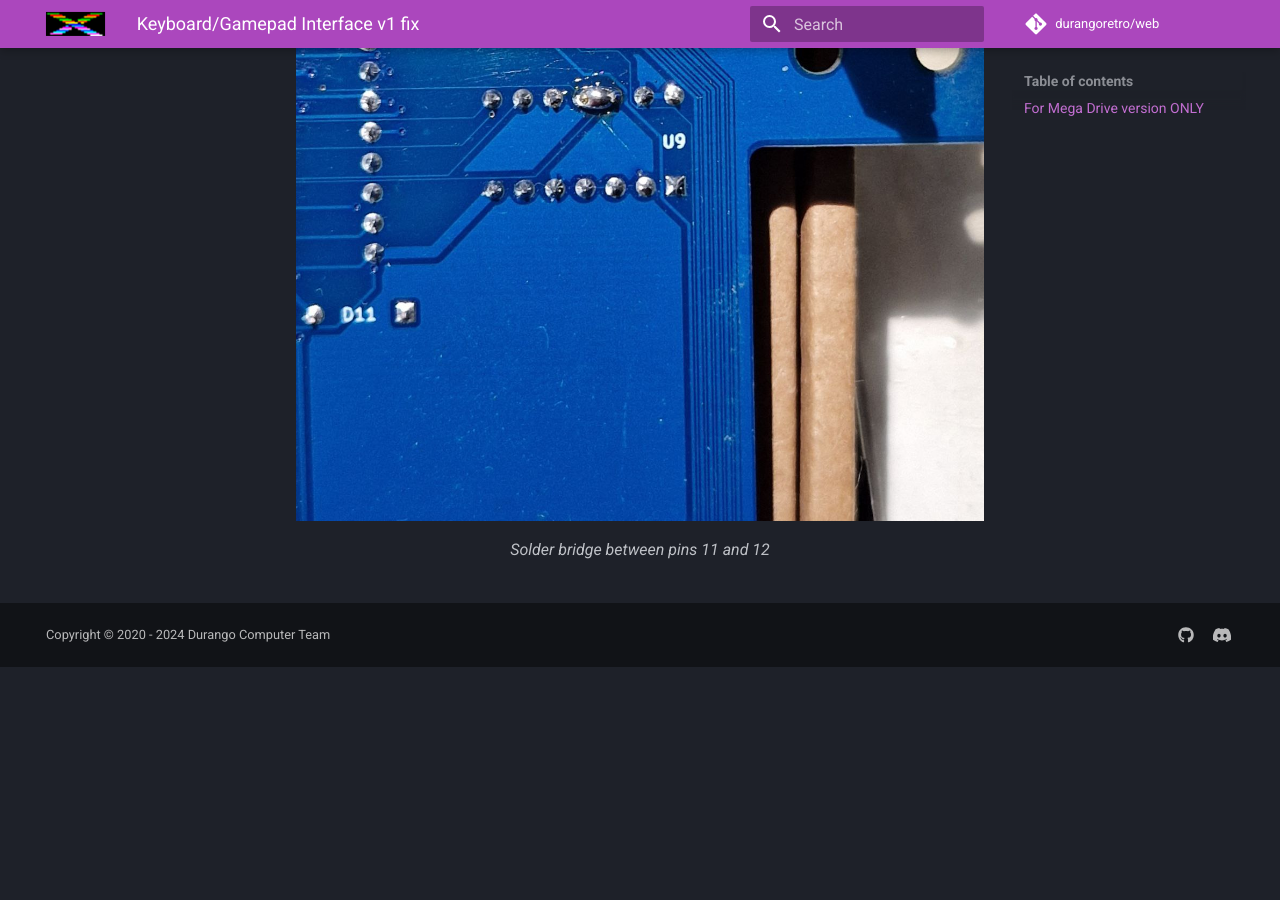
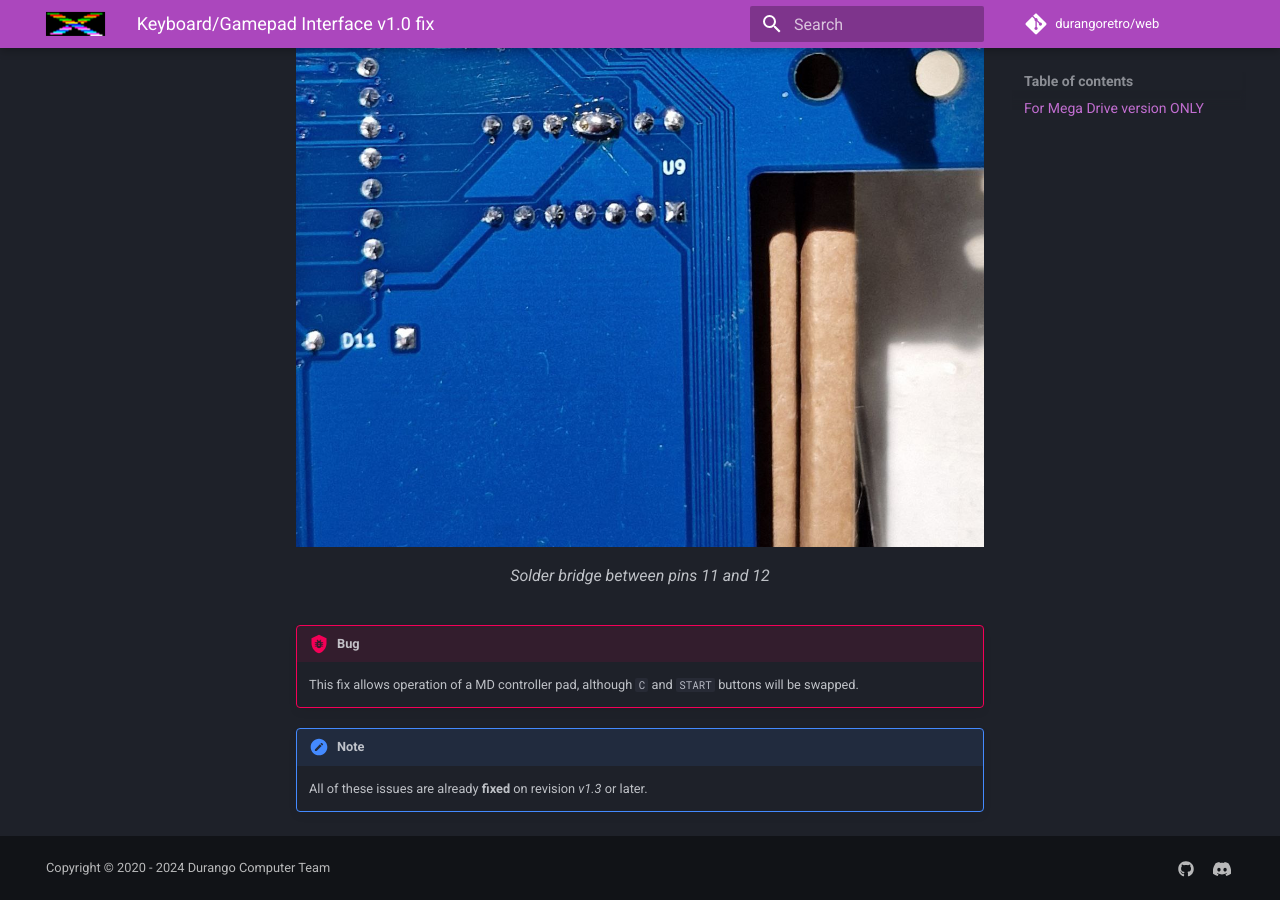
Before and after one commit to durangoretro/web, an MkDocs documentation site: the page built from docs/hardware/md_fix.md, in a window 1280 px wide and 900 px high, scrolled down 1540 px. Built offline with MkDocs 1.6.1 and Material for MkDocs 9.7.7, drawn with Linux system fonts in a browser that asks for light colours; comment, search, counter and statistics services are not loaded; before the commit the page ends 2207 px from its top, so only the background shows below that; some of the changed text lies outside the part shown.

Commit message:
clarify MD v1.0 fix

```diff
--- a/docs/hardware/md_fix.md
+++ b/docs/hardware/md_fix.md
@@ -1,8 +1,8 @@
-# Keyboard/Gamepad Interface v1 fix
+# Keyboard/Gamepad Interface v1.0 fix
 
 ## For Mega Drive version ONLY
 
-While the _NES flavour_ of the [Keyboard/Gamepad Interface board](keyboard.md) works flawlessly, a **bug** is present on the **MD version** _v1_ revision of this board. Please use the _workaround_ described below:
+While the _NES flavour_ of the [Keyboard/Gamepad Interface board](keyboard.md) works flawlessly, a **bug** is present on the **MD version** _v1.0_ revision of this board. Please use the _workaround_ described below:
 
 !!! warning
 
@@ -19,3 +19,11 @@ While the _NES flavour_ of the [Keyboard/Gamepad Interface board](keyboard.md) w
 ![Mega Drive interface fix](../assets/img/md_fix1.jpg)
 <figcaption>Solder bridge between pins 11 and 12</figcaption>
 </figure>
+
+!!! bug
+
+	This fix allows operation of a MD controller pad, although `C` and `START` buttons will be swapped.
+
+!!! note
+
+	All of these issues are already **fixed** on revision _v1.3_ or later.
```
